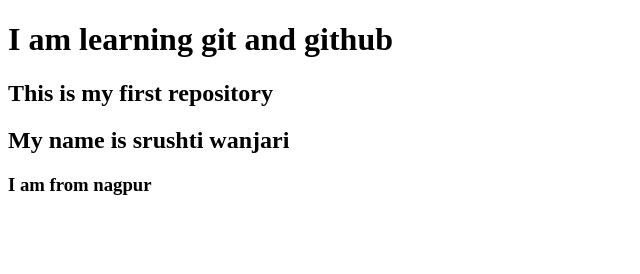
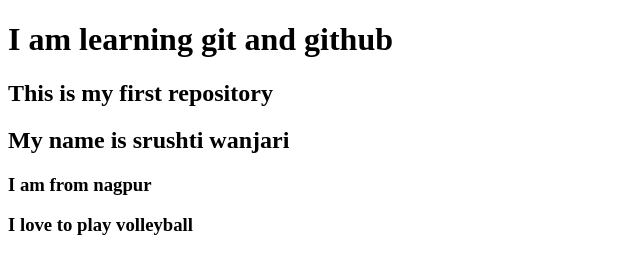
Before and after one commit to SrushtiWanjari/Basic_git_practice, a plain HTML site: page index.html in a window 1280 px wide. Shown: the whole page, without its empty margins (0-640 px from the left). Drawn offline with Linux system fonts and the light colour scheme.

Commit message:
heading tag added

```diff
--- a/index.html
+++ b/index.html
@@ -8,5 +8,6 @@
     <h2>This is my first repository</h2>
     <h2>My name is srushti wanjari</h2>
     <h3>I am from nagpur</h3>
+    <h3>I love to play volleyball</h3>
 </body>
 </html>
```
